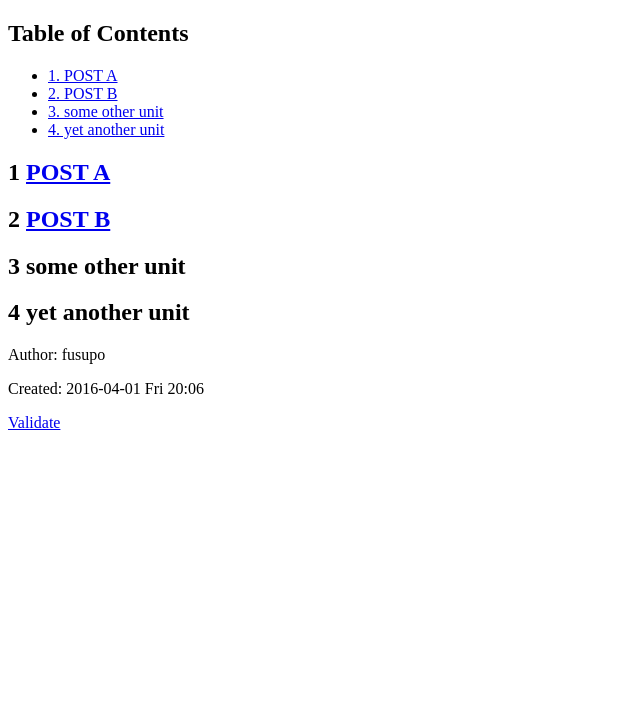
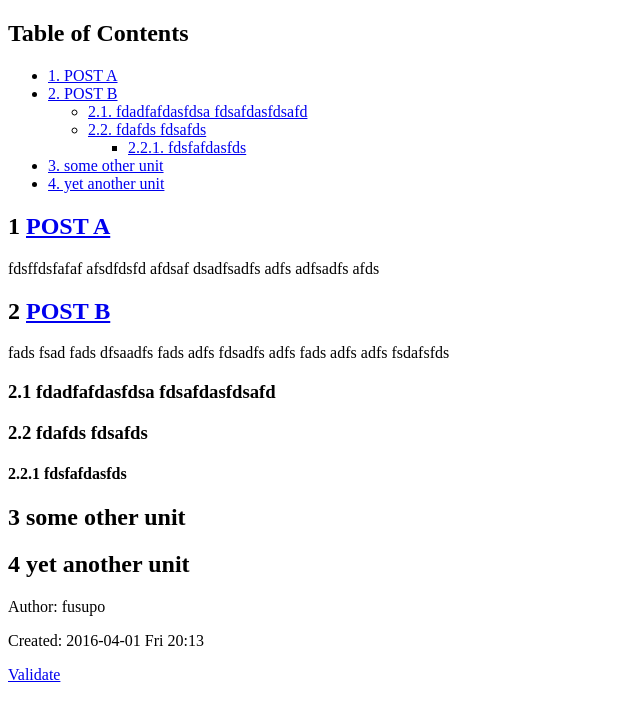
Before and after one commit to fusupo/fusupo.github.io, a plain HTML site: page index.html in a window 1280 px wide. Shown: the whole page, without its empty margins (0-640 px from the left). Drawn offline with Linux system fonts and the light colour scheme.

Commit message:
adding some test heirarchy to index file

```diff
--- a/index.html
+++ b/index.html
@@ -3,7 +3,7 @@
 "http://www.w3.org/TR/xhtml1/DTD/xhtml1-strict.dtd">
 <html xmlns="http://www.w3.org/1999/xhtml" lang="en" xml:lang="en">
 <head>
-<!-- 2016-04-01 Fri 20:06 -->
+<!-- 2016-04-01 Fri 20:13 -->
 <meta  http-equiv="Content-Type" content="text/html;charset=utf-8" />
 <meta  name="viewport" content="width=device-width, initial-scale=1" />
 <title></title>
@@ -63,28 +63,57 @@ for the JavaScript code in this tag.
 <div id="text-table-of-contents">
 <ul>
 <li><a href="#orgheadline1">1. POST A</a></li>
-<li><a href="#orgheadline2">2. POST B</a></li>
-<li><a href="#orgheadline3">3. some other unit</a></li>
-<li><a href="#orgheadline4">4. yet another unit</a></li>
+<li><a href="#orgheadline5">2. POST B</a>
+<ul>
+<li><a href="#orgheadline2">2.1. fdadfafdasfdsa fdsafdasfdsafd</a></li>
+<li><a href="#orgheadline4">2.2. fdafds fdsafds</a>
+<ul>
+<li><a href="#orgheadline3">2.2.1. fdsfafdasfds</a></li>
+</ul>
+</li>
+</ul>
+</li>
+<li><a href="#orgheadline6">3. some other unit</a></li>
+<li><a href="#orgheadline7">4. yet another unit</a></li>
 </ul>
 </div>
 </div>
 <div id="outline-container-orgheadline1" class="outline-2">
 <h2 id="orgheadline1"><span class="section-number-2">1</span> <a href="posts/posta.html">POST A</a></h2>
+<div class="outline-text-2" id="text-1">
+<p>
+fdsffdsfafaf afsdfdsfd afdsaf dsadfsadfs adfs adfsadfs afds
+</p>
 </div>
-<div id="outline-container-orgheadline2" class="outline-2">
-<h2 id="orgheadline2"><span class="section-number-2">2</span> <a href="posts/postb.html">POST B</a></h2>
 </div>
-<div id="outline-container-orgheadline3" class="outline-2">
-<h2 id="orgheadline3"><span class="section-number-2">3</span> some other unit</h2>
+<div id="outline-container-orgheadline5" class="outline-2">
+<h2 id="orgheadline5"><span class="section-number-2">2</span> <a href="posts/postb.html">POST B</a></h2>
+<div class="outline-text-2" id="text-2">
+<p>
+fads fsad fads dfsaadfs fads adfs fdsadfs adfs fads adfs adfs fsdafsfds
+</p>
 </div>
-<div id="outline-container-orgheadline4" class="outline-2">
-<h2 id="orgheadline4"><span class="section-number-2">4</span> yet another unit</h2>
+<div id="outline-container-orgheadline2" class="outline-3">
+<h3 id="orgheadline2"><span class="section-number-3">2.1</span> fdadfafdasfdsa fdsafdasfdsafd</h3>
+</div>
+<div id="outline-container-orgheadline4" class="outline-3">
+<h3 id="orgheadline4"><span class="section-number-3">2.2</span> fdafds fdsafds</h3>
+<div class="outline-text-3" id="text-2-2">
+</div><div id="outline-container-orgheadline3" class="outline-4">
+<h4 id="orgheadline3"><span class="section-number-4">2.2.1</span> fdsfafdasfds</h4>
+</div>
+</div>
+</div>
+<div id="outline-container-orgheadline6" class="outline-2">
+<h2 id="orgheadline6"><span class="section-number-2">3</span> some other unit</h2>
+</div>
+<div id="outline-container-orgheadline7" class="outline-2">
+<h2 id="orgheadline7"><span class="section-number-2">4</span> yet another unit</h2>
 </div>
 </div>
 <div id="postamble" class="status">
 <p class="author">Author: fusupo</p>
-<p class="date">Created: 2016-04-01 Fri 20:06</p>
+<p class="date">Created: 2016-04-01 Fri 20:13</p>
 <p class="validation"><a href="http://validator.w3.org/check?uri=referer">Validate</a></p>
 </div>
 </body>
```
Also changed, not shown: 1 other file.
